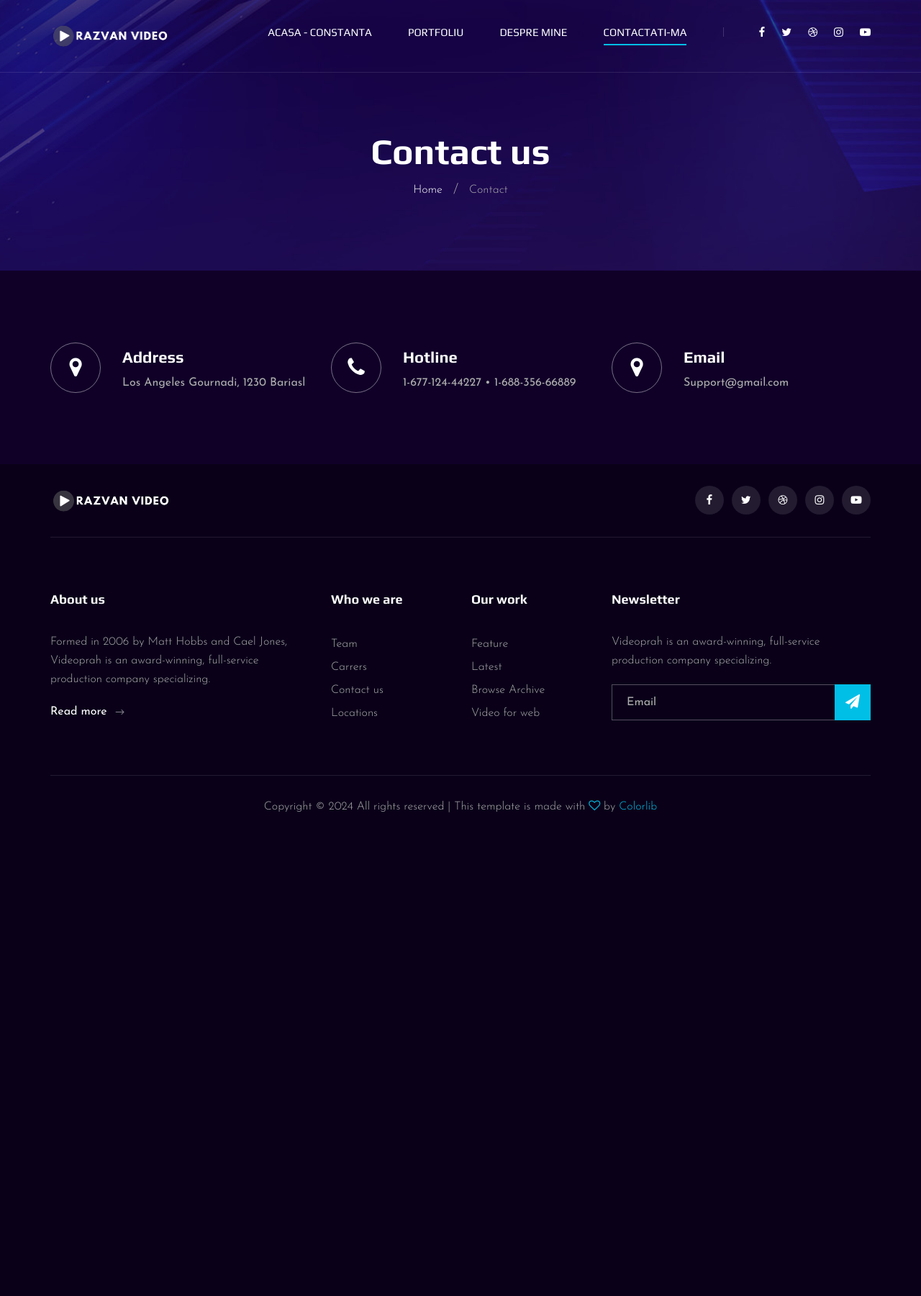
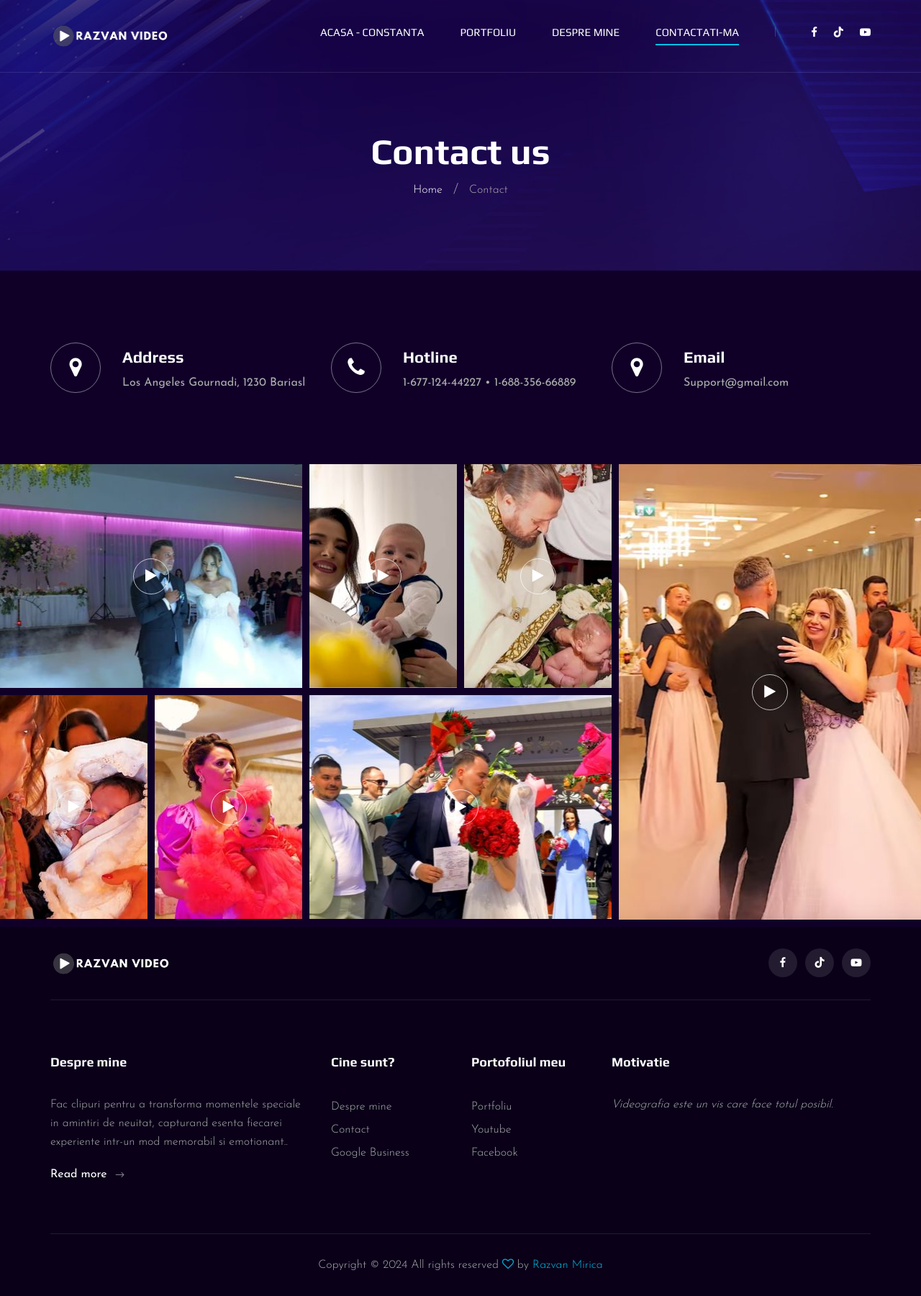
Before and after one commit to andreireporter13/razvan-video-website, a Django app: page /contact-constanta in a window 1280 px wide. Shown: the whole page at 72% size. Before the commit the page ends 1129 px from the top, so only its background shows below. Run offline with Django 5.2, Linux system fonts and the light colour scheme; some libraries are stand-ins or nearby versions.

Commit message:
added changes in footer

```diff
--- a/__razvan_video_app/general_site_pages/templates/general_site_pages/base.html
+++ b/__razvan_video_app/general_site_pages/templates/general_site_pages/base.html
@@ -19,14 +19,14 @@
     <link href="https://fonts.googleapis.com/css2?family=Play:wght@400;700&display=swap" rel="stylesheet">
     <link href="https://fonts.googleapis.com/css2?family=Josefin+Sans:wght@300;400;500;600;700&display=swap"
         rel="stylesheet">
-
+    <link rel="stylesheet" href="https://cdnjs.cloudflare.com/ajax/libs/font-awesome/6.0.0-beta3/css/all.min.css">
     <!-- Css Styles -->
     <link href="{% static 'general_site_pages/css/bootstrap.min.css' %}" rel="stylesheet" type="text/css">
     <link href="{% static 'general_site_pages/css/font-awesome.min.css' %}" rel="stylesheet" type="text/css">
     <link href="{% static 'general_site_pages/css/elegant-icons.css' %}" rel="stylesheet" type="text/css">
     <link href="{% static 'general_site_pages/css/owl.carousel.min.css' %}" rel="stylesheet" type="text/css">
     <link href="{% static 'general_site_pages/css/magnific-popup.css' %}" rel="stylesheet" type="text/css">
-    <link href="{% static 'general_site_pages/css/css/slicknav.min.css' %}" rel="stylesheet" type="text/css">
+    <link href="{% static 'general_site_pages/css/slicknav.min.css' %}" rel="stylesheet" type="text/css">
     <link href="{% static 'general_site_pages/css/style.css' %}" rel="stylesheet" type="text/css">
 </head>
 
@@ -84,11 +84,9 @@
                             -->
                         </nav>
                         <div class="header__nav__social">
-                            <a href="#"><i class="fa fa-facebook"></i></a>
-                            <a href="#"><i class="fa fa-twitter"></i></a>
-                            <a href="#"><i class="fa fa-dribbble"></i></a>
-                            <a href="#"><i class="fa fa-instagram"></i></a>
-                            <a href="#"><i class="fa fa-youtube-play"></i></a>
+                            <a href="https://www.facebook.com/RazvanVideo" target="_blank"><i class="fa fa-facebook"></i></a>
+                            <a href="https://www.tiktok.com/@rzv.videograf" target="_blank"><i class="fa fa-tiktok"></i></a>
+                            <a href="https://www.youtube.com/@RazvanVideoConstanta" target="_blank"><i class="fa fa-youtube-play"></i></a>
                         </div>
                     </div>
                 </div>
@@ -115,11 +113,9 @@
                     </div>
                     <div class="col-lg-6 col-md-6">
                         <div class="footer__top__social">
-                            <a href="#"><i class="fa fa-facebook"></i></a>
-                            <a href="#"><i class="fa fa-twitter"></i></a>
-                            <a href="#"><i class="fa fa-dribbble"></i></a>
-                            <a href="#"><i class="fa fa-instagram"></i></a>
-                            <a href="#"><i class="fa fa-youtube-play"></i></a>
+                            <a href="https://www.facebook.com/RazvanVideo" target="_blank"><i class="fa fa-facebook"></i></a>
+                            <a href="https://www.tiktok.com/@rzv.videograf" target="_blank"><i class="fa fa-tiktok"></i></a>
+                            <a href="https://www.youtube.com/@RazvanVideoConstanta" target="_blank"><i class="fa fa-youtube-play"></i></a>
                         </div>
                     </div>
                 </div>
@@ -128,42 +124,40 @@
                 <div class="row">
                     <div class="col-lg-4 col-md-6 col-sm-6">
                         <div class="footer__option__item">
-                            <h5>About us</h5>
-                            <p>Formed in 2006 by Matt Hobbs and Cael Jones, Videoprah is an award-winning, full-service
-                                production company specializing.</p>
-                            <a href="#" class="read__more">Read more <span class="arrow_right"></span></a>
+                            <h5>Despre mine</h5>
+                            <p>Fac clipuri pentru a transforma momentele speciale in amintiri de neuitat,
+                                capturand esenta fiecarei experiente intr-un mod memorabil si emotionant..</p>
+                            <a href="{% url 'despre-mine' %}" class="read__more">Read more <span class="arrow_right"></span></a>
                         </div>
                     </div>
                     <div class="col-lg-2 col-md-3 col-sm-3">
                         <div class="footer__option__item">
-                            <h5>Who we are</h5>
+                            <h5>Cine sunt?</h5>
                             <ul>
-                                <li><a href="#">Team</a></li>
-                                <li><a href="#">Carrers</a></li>
-                                <li><a href="#">Contact us</a></li>
-                                <li><a href="#">Locations</a></li>
+                                <li><a href="{% url 'despre-mine' %}">Despre mine</a></li>
+                                <li><a href="{% url 'contact-constanta' %}">Contact</a></li>
+                                <li><a href="https://g.page/r/Car0cQ0OwtbDEBE/review">Google Business</a></li>
                             </ul>
                         </div>
                     </div>
                     <div class="col-lg-2 col-md-3 col-sm-3">
                         <div class="footer__option__item">
-                            <h5>Our work</h5>
+                            <h5>Portofoliul meu</h5>
                             <ul>
-                                <li><a href="#">Feature</a></li>
-                                <li><a href="#">Latest</a></li>
-                                <li><a href="#">Browse Archive</a></li>
-                                <li><a href="#">Video for web</a></li>
+                                <li><a href="{% url 'evenimente-nunta-botez-constanta' %}">Portfoliu</a></li>
+                                <li><a href="https://www.facebook.com/RazvanVideo">Youtube</a></li>
+                                <li><a href="https://www.youtube.com/@RazvanVideoConstanta">Facebook</a></li>
                             </ul>
                         </div>
                     </div>
                     <div class="col-lg-4 col-md-12">
                         <div class="footer__option__item">
-                            <h5>Newsletter</h5>
-                            <p>Videoprah is an award-winning, full-service production company specializing.</p>
-                            <form action="#">
+                            <h5>Motivatie</h5>
+                            <p><i>Videografia este un vis care face totul posibil.</i></p>
+                            <!-- <form action="#">
                                 <input type="text" placeholder="Email">
                                 <button type="submit"><i class="fa fa-send"></i></button>
-                            </form>
+                            </form> -->
                         </div>
                     </div>
                 </div>
@@ -176,8 +170,8 @@
                             <script>
                                 document.write(new Date().getFullYear());
                             </script>
-                            All rights reserved | This template is made with <i class="fa fa-heart-o"
-                                aria-hidden="true"></i> by <a href="https://colorlib.com" target="_blank">Colorlib</a>
+                            All rights reserved <i class="fa fa-heart-o"
+                                aria-hidden="true"></i> by <a href="https://www.facebook.com/RazvanVideo" target="_blank">Razvan Mirica</a>
                         </p>
                         <!-- Link back to Colorlib can't be removed. Template is licensed under CC BY 3.0. -->
                     </div>
--- a/__razvan_video_app/general_site_pages/templates/general_site_pages/contact.html
+++ b/__razvan_video_app/general_site_pages/templates/general_site_pages/contact.html
@@ -97,5 +97,61 @@
     </section> -->
     <!-- Call To Action Section End -->
 
+    <!-- Work Section Begin -->
+    <section class="work">
+        <div class="work__gallery">
+            <div class="grid-sizer"></div>
+            <div class="work__item wide__item set-bg" data-setbg="{% static 'general_site_pages/img/work/nunta-Constanta-Alex-si-Laly.jpg' %}">
+                <a href="https://www.youtube.com/watch?v=zz0KYjwoh8s" class="play-btn video-popup"><i
+                        class="fa fa-play"></i></a>
+                <div class="work__item__hover">
+                    <h4>Video Nunta Alex & Laly</h4>
+                    <ul>
+                        <li>Constanta</li>
+                        <li>Constanta</li>
+                    </ul>
+                </div>
+            </div>
+            <div class="work__item small__item set-bg" data-setbg="{% static 'general_site_pages/img/work/botez-Constanta-Vladimir-Andrei.jpg' %}">
+                <a href="https://www.youtube.com/watch?v=JaRtdL3ck6k" class="play-btn video-popup"><i
+                        class="fa fa-play"></i></a>
+            </div>
+            <div class="work__item small__item set-bg" data-setbg="{% static 'general_site_pages/img/work/botez-Constanta-Rares-Stefan.jpg' %}">
+                <a href="https://www.youtube.com/watch?v=K0Tg2uIKf7c" class="play-btn video-popup"><i
+                        class="fa fa-play"></i></a>
+            </div>
+            <div class="work__item large__item set-bg" data-setbg="{% static 'general_site_pages/img/work/Video-Nunta-Alin-Amalia-Constanta.jpg' %}">
+                <a href="https://www.youtube.com/watch?v=mfKZR0P7tss" class="play-btn video-popup"><i
+                        class="fa fa-play"></i></a>
+                <div class="work__item__hover">
+                    <h4>Video Nunta Alin & Amalia Constanta</h4>
+                    <ul>
+                        <li>Constanta</li>
+                        <li>Constanta</li>
+                    </ul>
+                </div>
+            </div>
+            <div class="work__item small__item set-bg" data-setbg="{% static 'general_site_pages/img/work/Clip-Botez-Evelina-Mihaela-video-constanta.jpg' %}">
+                <a href="https://www.youtube.com/watch?v=FvIsK8s1lSM" class="play-btn video-popup"><i
+                        class="fa fa-play"></i></a>
+            </div>
+            <div class="work__item small__item set-bg" data-setbg="{% static 'general_site_pages/img/work/Botez-si-Cununie-Razvan-video-Constanta.jpg' %}">
+                <a href="https://www.youtube.com/watch?v=W3vl7cofPnk" class="play-btn video-popup"><i
+                        class="fa fa-play"></i></a>
+            </div>
+            <div class="work__item wide__item set-bg" data-setbg="{% static 'general_site_pages/img/work/Clip-Nunta-Georgiana-si-Ciprian.jpg' %}">
+                <a href="https://www.youtube.com/watch?v=NjI95M8Umn0" class="play-btn video-popup"><i
+                        class="fa fa-play"></i></a>
+                <div class="work__item__hover">
+                    <h4>Clip Nunta Georgiana & Ciprian</h4>
+                    <ul>
+                        <li>Constanta</li>
+                        <li>Constanta</li>
+                    </ul>
+                </div>
+            </div>
+        </div>
+    </section>
+    <!-- Work Section End -->
 
 {% endblock %}
```
